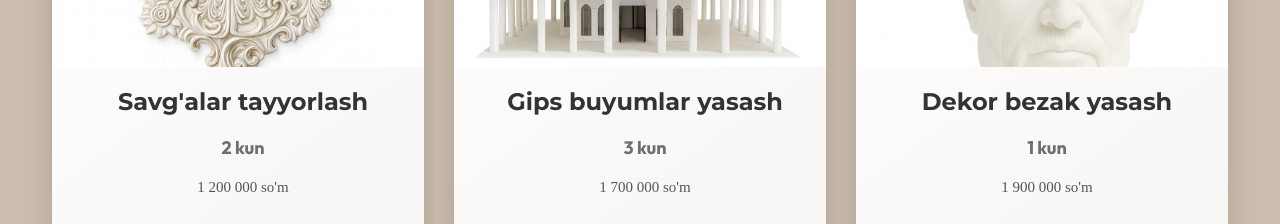
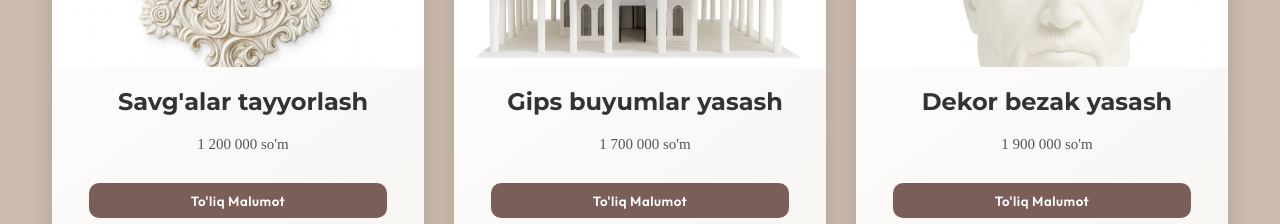
Before and after one commit to amonovdobry07/olimov-golib, a React (Vite) app: page / in a window 1280 px wide. Shown: the part 1100-1324 px from the top of the page. Built offline with nearby package versions, Linux system fonts and the light colour scheme; a web font is replaced by a local one.

Commit message:
fixed the bugs

```diff
--- a/src/components/About/About.jsx
+++ b/src/components/About/About.jsx
@@ -29,63 +29,63 @@ const About = () => {
     {
       id: 1,
       rasm: gips1,
-      price: "1 200 000"+" "+t(`sum`),
+      price: "1 200 000" + " " + t(`sum`),
       workabout: t(`ishlar1`),
       duration: "2" + " " + t(`day`),
     },
     {
       id: 2,
       rasm: gips2,
-      price: "1 700 000"+" "+t(`sum`),
+      price: "1 700 000" + " " + t(`sum`),
       workabout: t(`ishlar2`),
       duration: "3" + " " + t(`day`),
     },
     {
       id: 3,
       rasm: gips3,
-      price: "1 900 000"+" "+t(`sum`),
+      price: "1 900 000" + " " + t(`sum`),
       workabout: t(`ishlar3`),
       duration: "1" + " " + t(`day`),
     },
     {
       id: 4,
       rasm: gips4,
-      price: "2 100 000"+" "+t(`sum`),
+      price: "2 100 000" + " " + t(`sum`),
       workabout: t(`ishlar4`),
       duration: "4" + " " + t(`day`),
     },
     {
       id: 5,
       rasm: gips5,
-      price: "1 200 000"+" "+t(`sum`),
+      price: "1 200 000" + " " + t(`sum`),
       workabout: t(`ishlar5`),
       duration: "2" + " " + t(`day`),
     },
     {
       id: 6,
       rasm: gips6,
-      price: "1 200 000"+" "+t(`sum`),
+      price: "1 200 000" + " " + t(`sum`),
       workabout: t(`ishlar6`),
       duration: "3" + " " + t(`day`),
     },
     {
       id: 7,
       rasm: gips7,
-      price: "1 200 000"+" "+t(`sum`),
+      price: "1 200 000" + " " + t(`sum`),
       workabout: t(`ishlar7`),
       duration: "6" + " " + t(`day`),
     },
     {
       id: 8,
       rasm: gips8,
-      price: "1 200 000"+" "+t(`sum`),
+      price: "1 200 000" + " " + t(`sum`),
       workabout: t(`ishlar8`),
       duration: "2" + " " + t(`day`),
     },
     {
       id: 9,
       rasm: gips9,
-      price: "1 200 000"+" "+t(`sum`),
+      price: "1 200 000" + " " + t(`sum`),
       workabout: t(`ishlar9`),
       duration: "1" + " " + t(`day`),
     },
@@ -120,7 +120,7 @@ const About = () => {
                   ></div>
 
                   <h1>{card.workabout}</h1>
-                  <h3>{card.duration}</h3>
+
                   <p>{card.price}</p>
 
                   <button
```
